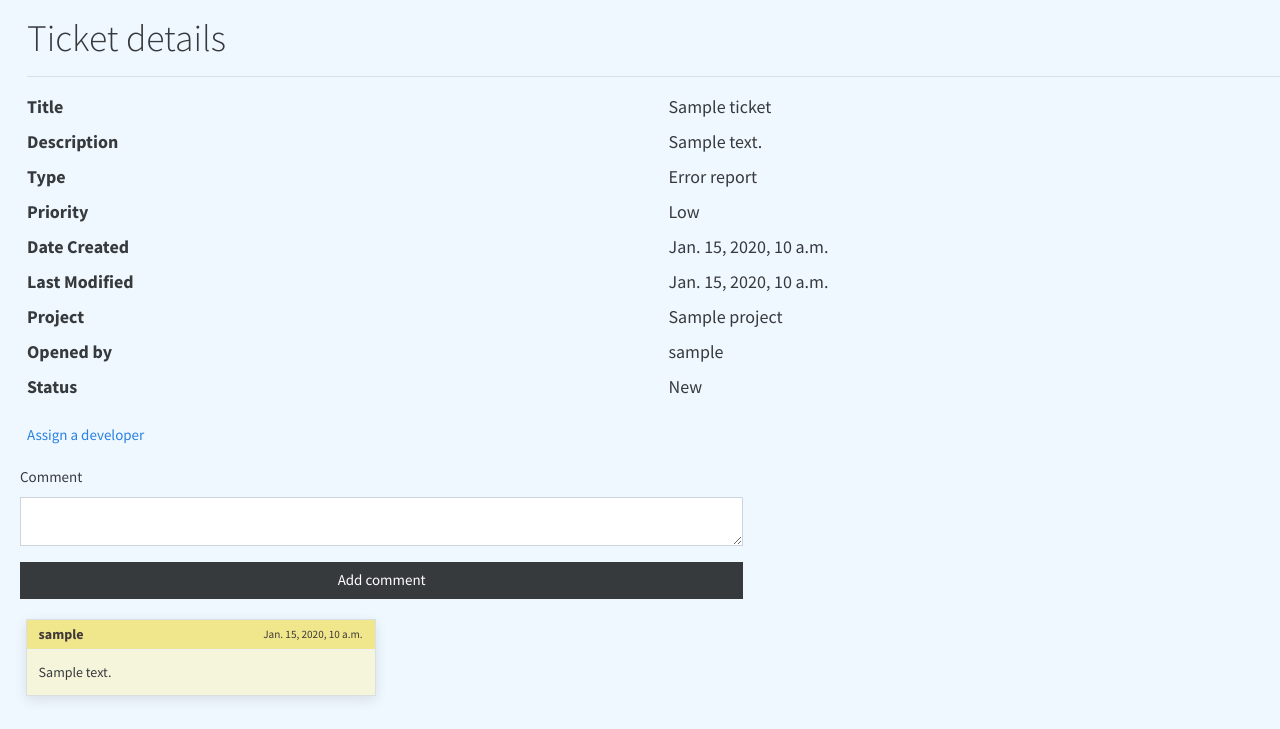
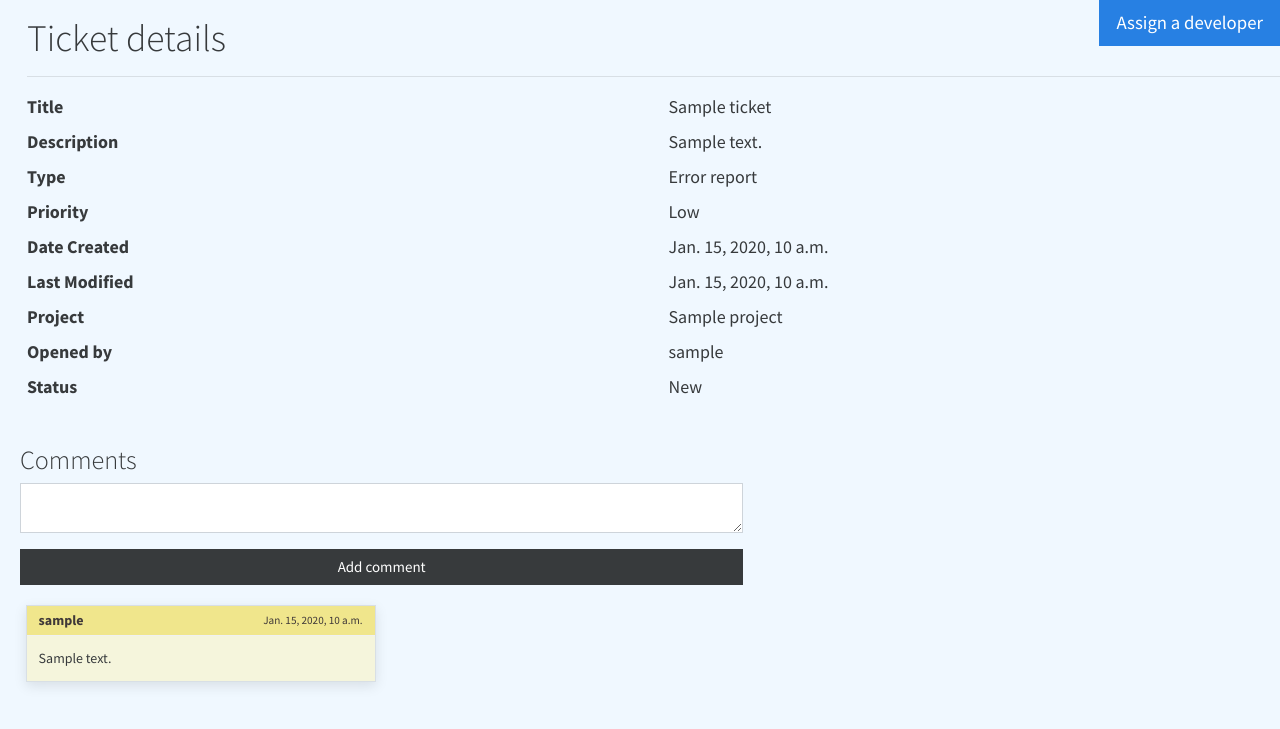
Before and after one commit to AnirudhGowdar/issue-tracker, a Django app: page /tickets/details/1 in a window 1280 px wide. Shown: the part 57-786 px from the top of the page. Run offline with Django 3.2, Linux system fonts and the light colour scheme; a user stored in the database is signed in; data comes from the database, SQL or seed files in the repository; tables that the repository leaves empty hold one stand-in row (values such as "Sample post"); some libraries are stand-ins or nearby versions.

Commit message:
Update Ticket Details

```diff
--- a/templates/tickets/details.html
+++ b/templates/tickets/details.html
@@ -4,6 +4,9 @@
 <body class="about">
     <div>
         <div class="div-left">
+            {% if ticket.project.manager == user %}
+            <a class="btn btn-primary btn-lg" style="float: right;" href="{% url 'tickets:assign' ticket.pk %}">Assign a developer</a>
+            {% endif %}
             <h1 class="details-header">Ticket details</h1>
             <hr/>
             <dl class="row">
@@ -30,22 +33,21 @@
                 <dt class="col-sm-6 large-font-1">Status</dt>
                 <dd class="col-sm-6 large-font-1">{{ticket.ticket_status.name}}</dd>
             </dl>
-            {% if ticket.project.manager == user %}
-            <a href="{% url 'tickets:assign' ticket.pk %}">Assign a developer</a>
-            {% endif %}
         </div>
         <div class="card-body">
+            <h3>Comments</h3>
+            {% if user == ticket.owner or user == ticket.assigned_to %}
             <form action="{% url 'tickets:details' ticket.pk%}" method="POST" novalidate>
                 {% csrf_token %}
                 {% for field in form %}
                 <div class="form-group">
-                    <label for="{{ field.name }}">{{ field.label }}</label>
                     {{field}}
                     <div class="text-danger">{{field.errors|striptags}}</div>
                 </div>
                 {% endfor %}
                 <input type="submit" value="Add comment" class="btn btn-secondary btn-block col-7">
             </form>
+            {% endif %}
         </div>
         {% for comment in comments %}
         <div style="padding-left: 2%;padding-bottom: 1%;">
```
